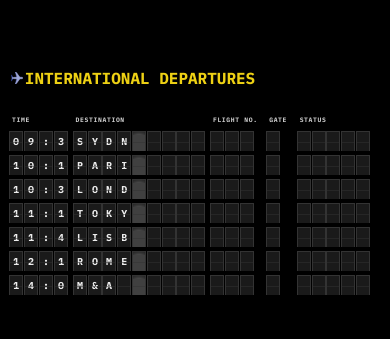
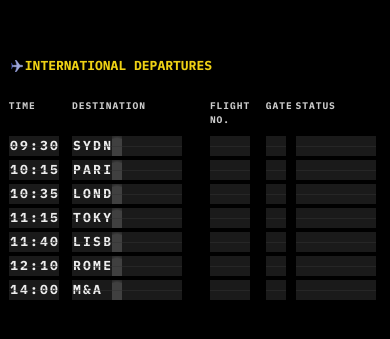
Before and after one commit to mazhang101/mazwedding, a React (Vite) app: page / in a window 390 px wide. Shown: the part 253-592 px from the top of the page. Built offline with nearby package versions, Linux system fonts and the light colour scheme.

Commit message:
26/11: doesnt have the cell border

```diff
--- a/src/FlapDisplay.css
+++ b/src/FlapDisplay.css
@@ -74,6 +74,7 @@ h1 {
 /* --- Split Flap Cell Styling (Black background, white text) --- */
 
 .char-cell {
+    /* Standard Positioning and Dimensions */
     position: relative;
     height: var(--flap-height);
     line-height: var(--flap-height);
@@ -81,26 +82,36 @@ h1 {
     font-weight: 700;
     overflow: hidden;
     display: inline-block;
-    /* width: var(--char-width); */
-    width: calc(var(--char-width) - 2.8px);
+    width: var(--char-width); /* Proportional width defined by variable */
     text-align: center;
     vertical-align: top;
-    /* Define the border/gap by setting the cell background and adding separators */
-    background-color: var(--bg-color);
-    color: var(--char-color); /* Default text color */
-    border: 1px solid #333; /* Subtle border for split-flap tile definition */
+
+    /* Base Colors */
+    background-color: var(--bg-color); /* Dark Flap Surface */
+    color: var(--char-color);         /* Light Text Color */
+
+    /* ELIMINATE FIXED SPACING FOR ACCURATE GRID LAYOUT */
+    border: none; /* Removes 1px fixed border */
+    margin: 0;    /* Removes 0.4px fixed margin */
+
+    /* RECREATE THE VISUAL GRID EFFECT USING BOX-SHADOWS */
     box-shadow:
+        /* Subtle light inner border for the cell definition */
+        inset 0 0 0 0.5px #333,
+        /* Vertical frame lines for the gap (True Black) */
         inset 1px 0 0 var(--frame-color),
         inset -1px 0 0 var(--frame-color);
-    margin: 0.4px;
 }
+
+/* Adjust center line for shadow-based look */
 .char-cell::before {
     content: '';
     position: absolute;
     top: 50%;
     left: 0;
     right: 0;
-    height: 1px;
+    /* Use a very thin line to match the shadow thickness */
+    height: 0.5px;
     background: rgba(51, 51, 51, 0.5);
     z-index: 3;
 }
@@ -226,41 +237,20 @@ h1 {
 @media (max-width: 413px) {
     :root {
         --flap-height: 20px;
-        /* REDUCED CHAR WIDTH for overall fit on smaller screens */
-        --char-width: 12px;
+        /* Using the default 10px character width, now stable because fixed borders/margins are removed globally. */
+        --char-width: 10px;
     }
 
-    .board {
-        padding: 0.25rem 0;
-    }
-
-    h1 {
-        font-size: 1.0rem;
-    }
-
-    .header-cell {
-        font-size: 0.4rem;
-        padding: 0.15rem 0 0.15rem 0.2rem;
-    }
-
-    .flight-row {
-        border: none;
-        height: var(--flap-height);
-        line-height: var(--flap-height);
-    }
-
-    /* Important: Ensure char-cell uses the variables */
-    .char-cell {
-        height: var(--flap-height);
-        line-height: var(--flap-height);
-        font-size: 10px;
-        width: var(--char-width);
-    }
+    /* ... other styles for this breakpoint ... */
 
     .header-row, .flight-row-grid {
-        column-gap: 1px;
-        /* Using the safer, buffered ratio */
-        grid-template-columns: 17fr 37fr 15fr 8fr 23fr;
+        /* Eliminates the column gap to prevent fixed pixel consumption that causes clipping */
+        column-gap: 0px;
+
+        /* The robust fr ratio (e.g., 17fr 33fr 15fr 8fr 27fr) should be defined here or globally */
+        /* ...
+        grid-template-columns: 17fr 33fr 15fr 8fr 27fr;
+        ... */
     }
 }
 
```
